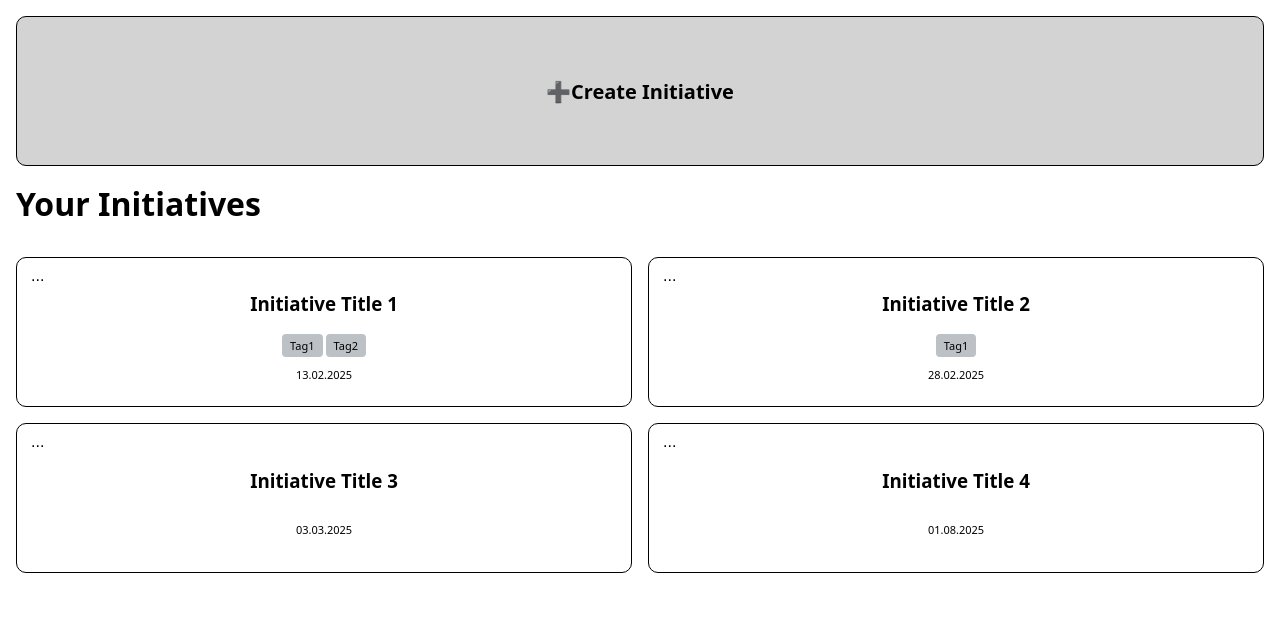
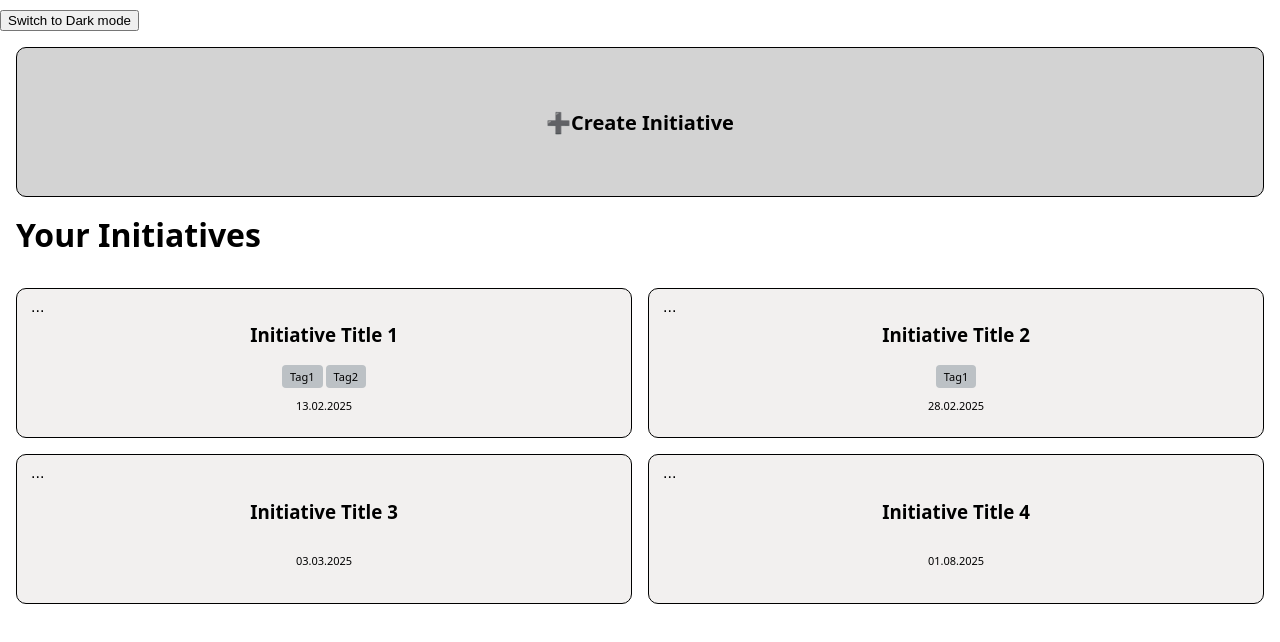
Before and after one commit to NilooBR/capstone-project, a Next.js app: page / in a window 1280 px wide. Shown: the top 642 px of the page. Built offline with nearby package versions, Linux system fonts and the light colour scheme.

Commit message:
added color palette to styles sheet

```diff
--- a/Components/InitiativeCard.js
+++ b/Components/InitiativeCard.js
@@ -2,6 +2,7 @@ import styled from "styled-components";
 import Link from "next/link";
 import CompletedInitiative from "./CompletedInitiative";
 import { useState, useRef, useEffect } from "react";
+import { createGlobalStyle } from "styled-components";
 
 const Card = styled.div`
   position: relative;
@@ -14,7 +15,7 @@ const Card = styled.div`
   height: 150px;
   width: 100%;
   background-color: ${({ isCompleted }) =>
-    isCompleted ? "lightgrey" : "white"};
+    isCompleted ? "var(--highlightedcard)" : "var(--cardbackground)"};
 `;
 
 const TagList = styled.ul`
@@ -127,14 +128,14 @@ export default function InitiativeCard({
     if (modalRef.current && !modalRef.current.contains(event.target)) {
       setIsModalOpen(false);
     }
-  }
+  };
 
   useEffect(() => {
     if (isModalOpen) {
-      document.addEventListener("mousedown", handleOutsideClick)
+      document.addEventListener("mousedown", handleOutsideClick);
     }
     return () => {
-      document.removeEventListener("mousedown", handleOutsideClick)
+      document.removeEventListener("mousedown", handleOutsideClick);
     };
   }, [isModalOpen]);
 
@@ -154,7 +155,7 @@ export default function InitiativeCard({
       </StyledLink>
 
       {isModalOpen && (
-        <Modal ref={modalRef} >
+        <Modal ref={modalRef}>
           <LinkButton href={`/initiatives/${id}/edit`}>Edit</LinkButton>
           <Button onClick={() => onDelete(id)}>Delete</Button>
           <Button onClick={() => setIsModalOpen(false)}>Close</Button>
--- a/pages/_app.js
+++ b/pages/_app.js
@@ -1,14 +1,22 @@
 import { useState } from "react";
 import GlobalStyle from "../styles";
 import { initialData } from "@/lib/initialData";
+import styled from "styled-components";
+
+const StyledThemeButton = styled.button`
+  position: relative;
+  margin-top: 10px;
+  margin-right: 20px;
+  background-color: "var(--buttons)";
+`;
 
 export default function App({ Component, pageProps }) {
   const [initiatives, setInitiatives] = useState(initialData);
+  const [theme, setTheme] = useState("light");
 
   function handleCreateInitiative(newInitiative) {
     setInitiatives((prev) => [...prev, newInitiative]);
   }
-
 
   function handleDeleteInitiative(id) {
     const updatedInitiatives = initiatives.filter(
@@ -49,9 +57,15 @@ export default function App({ Component, pageProps }) {
     setInitiatives(newInitiatives);
   }
 
+  function toggleTheme() {
+    setTheme((previousTheme) => (previousTheme === "light" ? "dark" : "light"));
+  }
   return (
     <>
-      <GlobalStyle />
+      <GlobalStyle theme={theme} />
+      <StyledThemeButton onClick={toggleTheme}>
+        Switch to {theme === "light" ? "Dark" : "Light"} mode
+      </StyledThemeButton>
       <Component
         {...pageProps}
         initiatives={initiatives}
--- a/styles.js
+++ b/styles.js
@@ -1,4 +1,4 @@
-import { createGlobalStyle } from "styled-components";
+import { createGlobalStyle, css } from "styled-components";
 
 export default createGlobalStyle`
   *,
@@ -11,4 +11,32 @@ export default createGlobalStyle`
     margin: 0;
     font-family: system-ui;
   }
+
+  :root {
+    --accents: #010080;
+    --buttons:#010080;
+    --tags: #24309e;
+    --text: #0f172b;
+    --mainbackground: #ffffff;
+    --cardbackground: #f2f0ef;
+    --contrasttext: #f2f0ef;
+    --highlightedcard: #fafafa;
+  }
+
+  ${({ theme }) =>
+    theme === "dark" &&
+    css`
+      :root {
+        --banner: #01004d;
+        --accents: #3c82f6;
+        --buttons: #3c82f6;
+        --tags: #1e2939;
+        --text: #fafafa;
+        --mainbackground: #121212;
+        --cardbackground: #18181b;
+        --contrasttext: #121212;
+        --highlightedcard: #1e2939;
+        --cardborder: #1e2939;
+      }
+    `}
 `;
```
